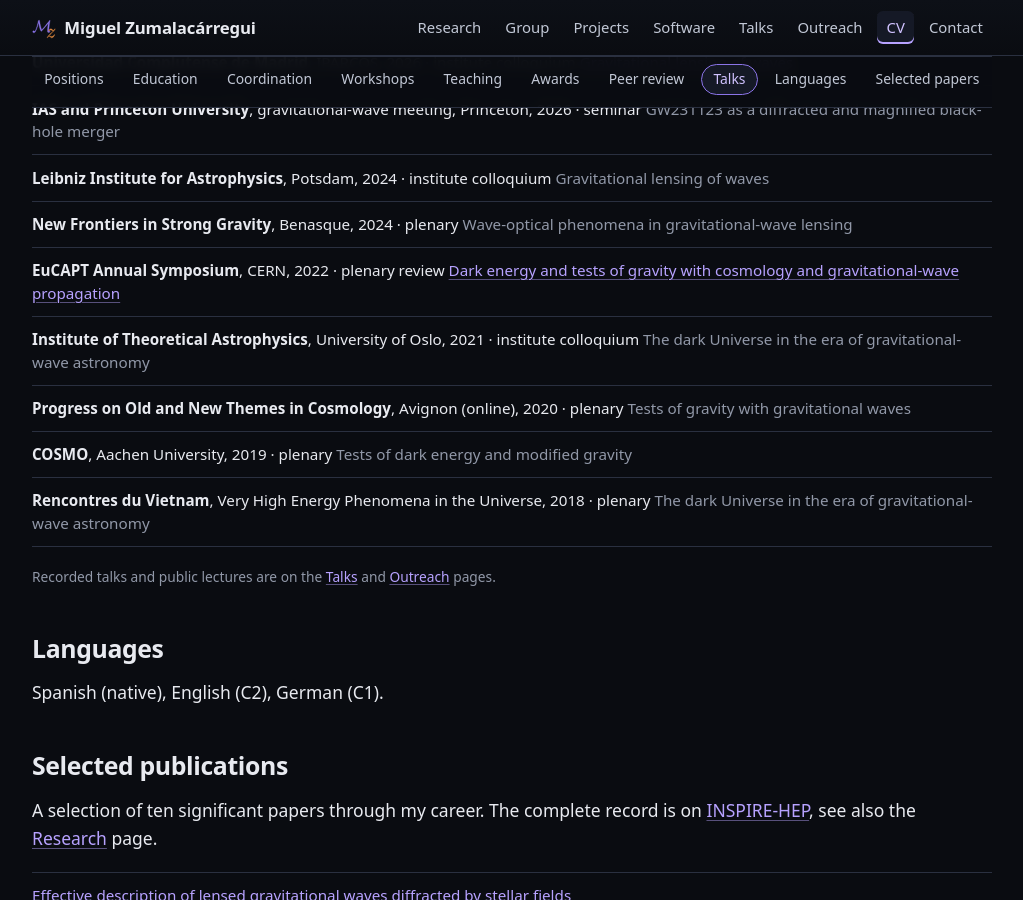
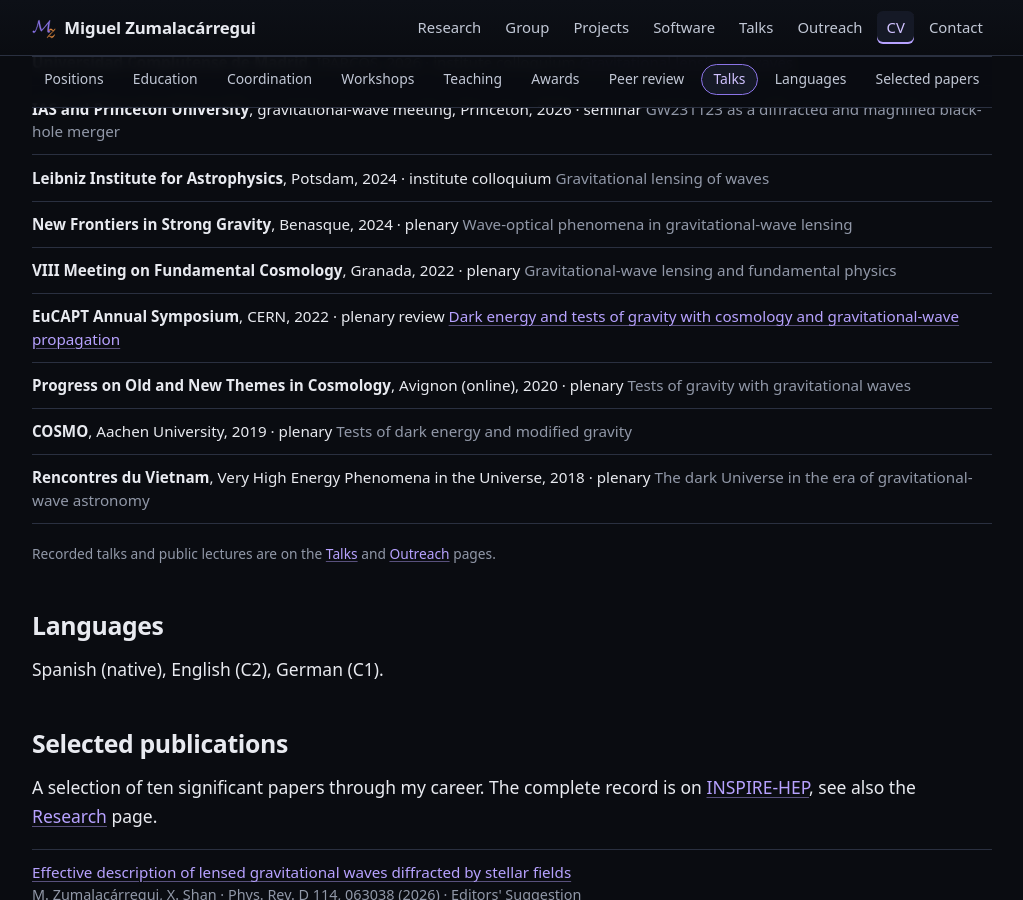
Before and after one commit to miguelzuma/miguelzuma.github.io, a Jekyll site: the page built from cv.html, in a window 1280 px wide and 900 px high, scrolled down 3590 px. Shown: the whole window, without its empty margins (128-1151 px from the left). Built offline with Jekyll 4.4.1, drawn with Linux system fonts in a browser that asks for light colours.

Commit message:
CV: the Granada plenary (Fundamental Cosmology 2022) replaces the Oslo colloquium
Co-Authored-By: Claude Opus 5.5 <noreply@anthropic.com>
Claude-Session: https://claude.ai/code/session_01UmrXYUNfVgWH1kSXdBqDrJ

```diff
--- a/_data/cv.yml
+++ b/_data/cv.yml
@@ -267,17 +267,17 @@ talks:
     meta:
       - "Wave-optical phenomena in gravitational-wave lensing"
 
+  - lead: "VIII Meeting on Fundamental Cosmology"
+    lead_rest: ", Granada, 2022 · plenary"
+    meta:
+      - "Gravitational-wave lensing and fundamental physics"
+
   - lead: "EuCAPT Annual Symposium"
     lead_rest: ", CERN, 2022 · plenary review"
     meta:
       - links:
           - text: "Dark energy and tests of gravity with cosmology and gravitational-wave propagation"
             url: "https://cds.cern.ch/record/2810852"
-
-  - lead: "Institute of Theoretical Astrophysics"
-    lead_rest: ", University of Oslo, 2021 · institute colloquium"
-    meta:
-      - "The dark Universe in the era of gravitational-wave astronomy"
 
   - lead: "Progress on Old and New Themes in Cosmology"
     lead_rest: ", Avignon (online), 2020 · plenary"
```
Also changed, not shown: 1 other file.
